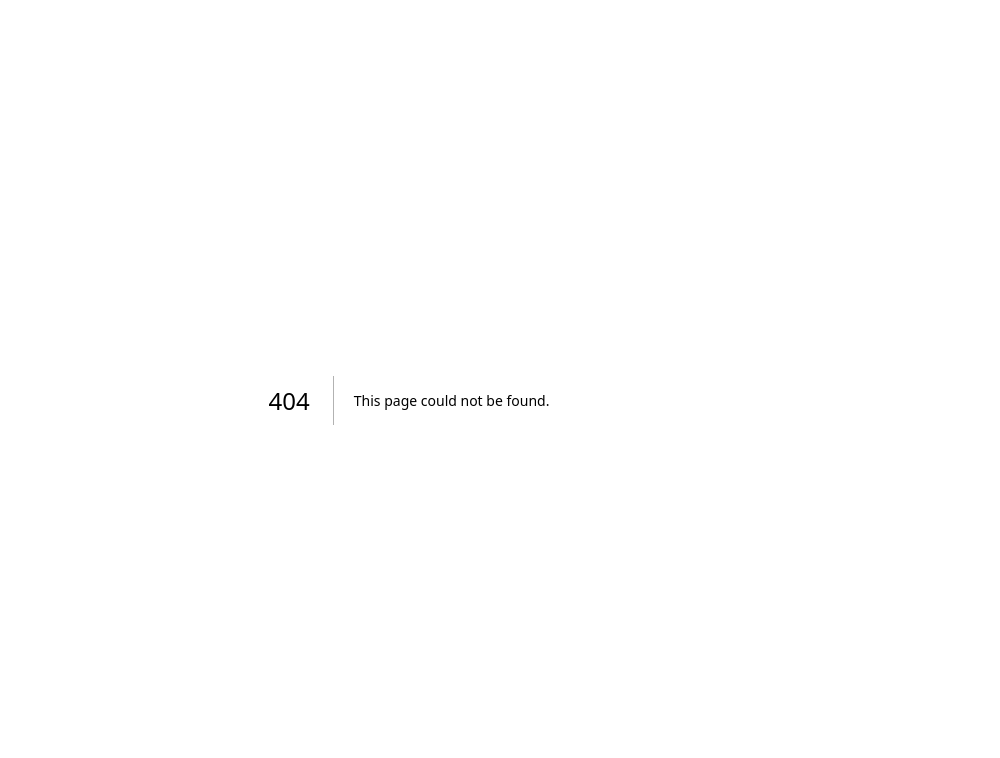
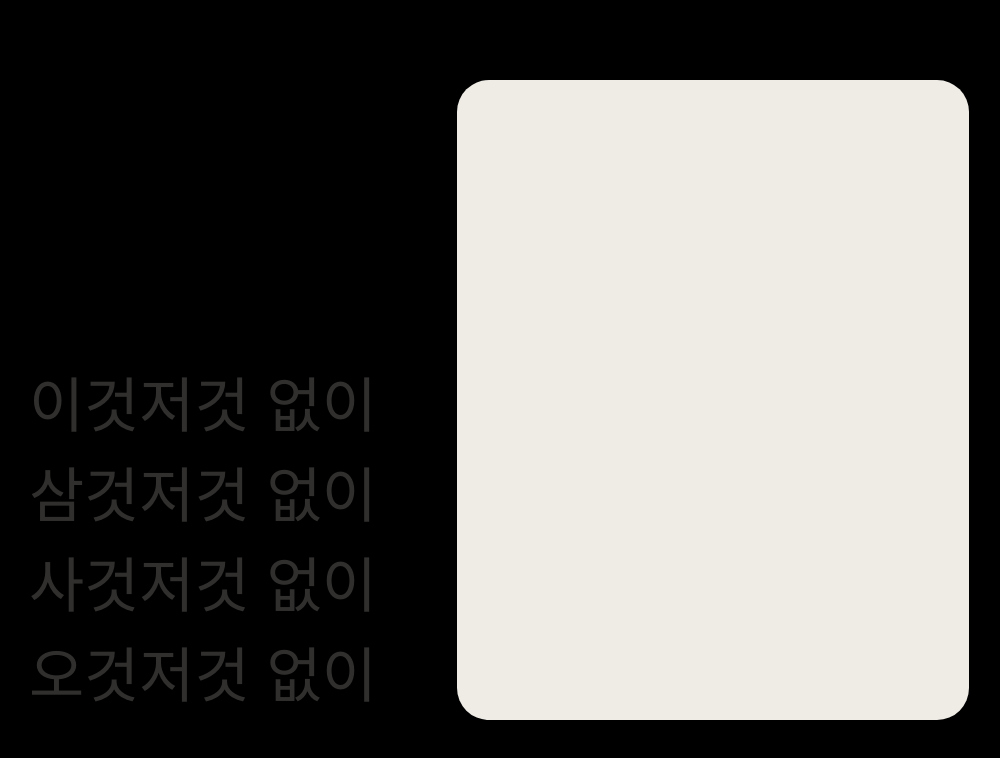
Before and after one commit to sseung95/interactive-example, a Next.js app: page /example/infoSection in a window 1280 px wide. Before the commit this address had no page. Shown: the top 758 px of the page, without its empty margins (231-1231 px from the left). Built offline with nearby package versions, Linux system fonts and the light colour scheme.

Commit message:
wip: scroll info section example 중간 작업

```diff
--- /dev/null
+++ b/src/app/example/infoSection/page.tsx
@@ -0,0 +1,11 @@
+import InfoCards from '@/components/InfoCards';
+
+const page = () => {
+  return (
+    <main>
+      <InfoCards />
+    </main>
+  );
+};
+
+export default page;
--- a/src/app/page.tsx
+++ b/src/app/page.tsx
@@ -24,6 +24,7 @@ export default function Home() {
           <LinkButton label="gradient text" link="/example/gradientText" />
           <LinkButton label="perspective section" link="/example/perspectiveSection" />
           <LinkButton label="parallax scroll" link="/example/parallaxScroll" />
+          <LinkButton label="info section" link="/example/infoSection" />
         </div>
       </div>
     </div>
--- /dev/null
+++ b/src/components/InfoCards.tsx
@@ -0,0 +1,45 @@
+'use client';
+import { motion, useScroll, useTransform } from 'framer-motion';
+import { useRef } from 'react';
+
+const InfoCards = () => {
+  const ref = useRef(null);
+  const { scrollYProgress } = useScroll({ target: ref });
+  const opacity = useTransform(scrollYProgress, [0.15, 0.25], [1, 0.2]);
+  const fontSize = useTransform(scrollYProgress, [0.15, 0.25], ['80px', '60px']);
+  const height = useTransform(scrollYProgress, [0.15, 0.25], ['120px', '0px']);
+
+  // TODO: 특정지점에 도달하면 fade in/out ?? 으로 보여줄 수 있는 방법 찾아보기
+
+  return (
+    <div ref={ref} className="flex flex-col gap-24 h-[600vh] bg-black p-20">
+      <div className="sticky top-[50%] -translate-y-[50%] flex gap-[80px]">
+        <div className="flex-1 place-self-end text-right">
+          <div>
+            <motion.h2 className="text-[90px] text-[#efece6]" style={{ opacity, fontSize }}>
+              이것저것 없이
+            </motion.h2>
+            <motion.div className="overflow-hidden" style={{ height }}>
+              <p className="text-[20px] text-[#efece6] font-light">우리는 어쩌구 저쩌구 우리는 어쩌구 저쩌구</p>
+              <p className="text-[20px] text-[#efece6] font-light">우리는 어쩌구 저쩌구 우리는 어쩌구 저쩌구</p>
+              <p className="text-[20px] text-[#efece6] font-light">우리는 어쩌구 저쩌구 우리는 어쩌구 저쩌구</p>
+              <p className="text-[20px] text-[#efece6] font-light">우리는 어쩌구 저쩌구 우리는 어쩌구 저쩌구</p>
+            </motion.div>
+          </div>
+          <div>
+            <h2 className="text-[60px] text-[#efece6] opacity-20">삼것저것 없이</h2>
+          </div>
+          <div>
+            <h2 className="text-[60px] text-[#efece6] opacity-20">사것저것 없이</h2>
+          </div>
+          <div>
+            <h2 className="text-[60px] text-[#efece6] opacity-20">오것저것 없이</h2>
+          </div>
+        </div>
+        <div className="h-[80vh] w-[40vw] min-w-[400px] max-w-[800px] bg-[#efece6] rounded-[32px]"></div>
+      </div>
+    </div>
+  );
+};
+
+export default InfoCards;
```
